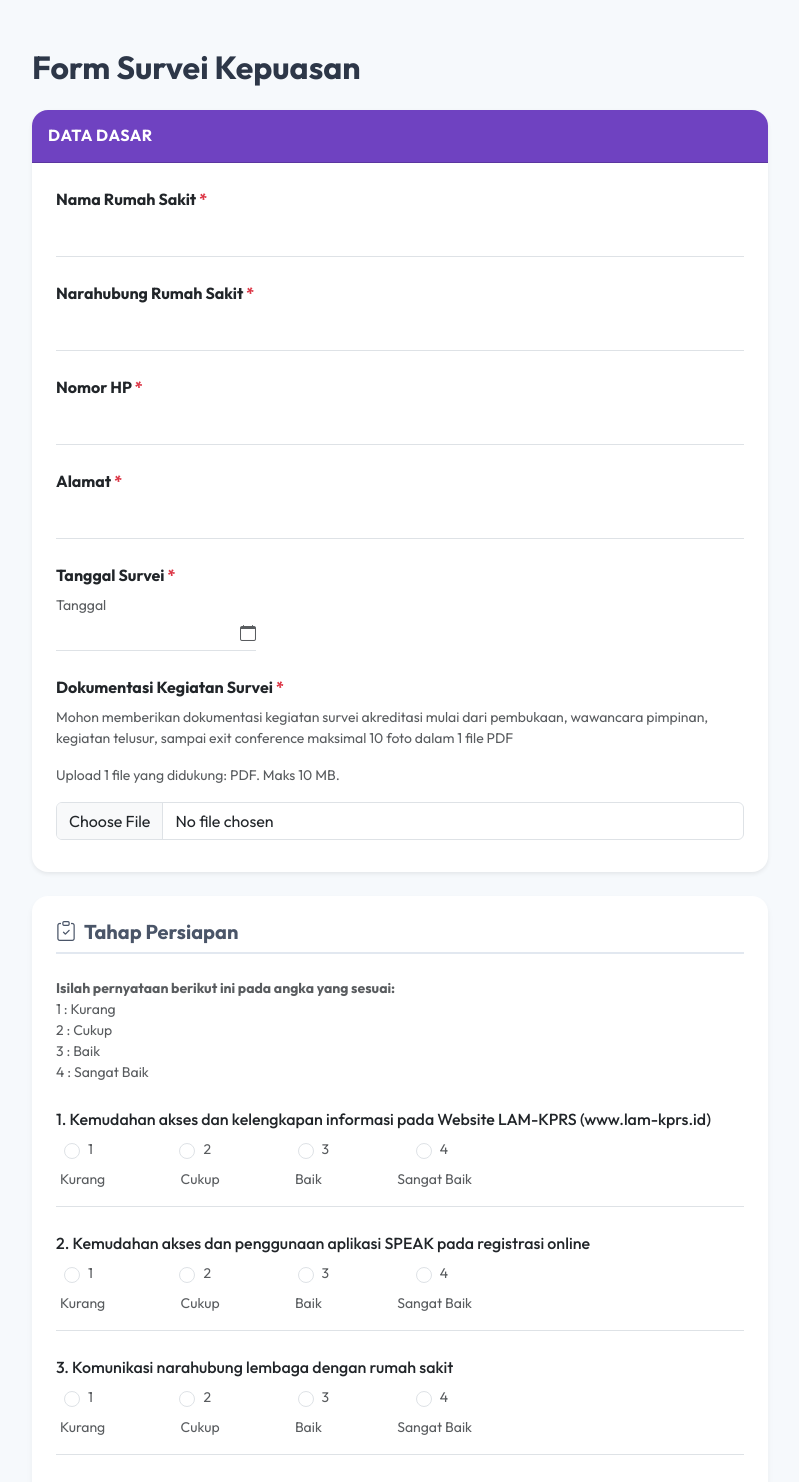
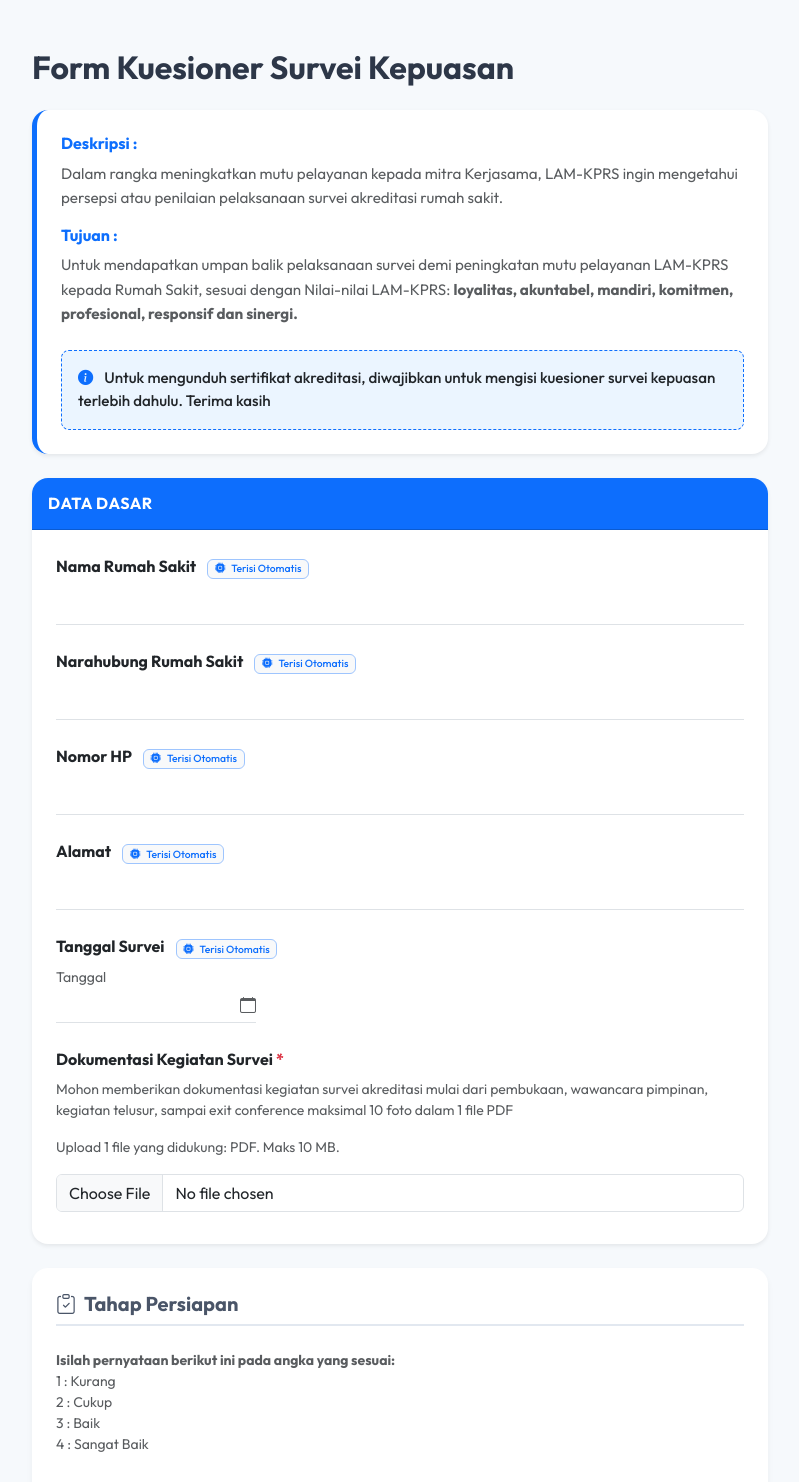
Before and after one commit to RagaAlrahcy/survei-kepuasan, a CodeIgniter app: the page made by application/views/survei_kepuasan/form_input.php in a window 1280 px wide. Shown: the top 1482 px of the page, without its empty margins (240-1039 px from the left). Run offline with CodeIgniter, Linux system fonts and the light colour scheme.

Commit message:
Update feedback untuk form kuesioner

```diff
--- a/application/views/survei_kepuasan/form_input.php
+++ b/application/views/survei_kepuasan/form_input.php
@@ -38,8 +38,8 @@
         }
 
         .form-check-input:checked {
-            background-color: #667eea;
-            border-color: #667eea;
+            background-color: #0d6efd;
+            border-color: #0d6efd;
         }
 
         .section-title {
@@ -58,11 +58,40 @@
             <div class="col-lg-8">
 
                 <div class="d-flex justify-content-between align-items-center mb-4">
-                    <h2 class="fw-bold mb-0">Form Survei Kepuasan</h2>
+                    <h2 class="fw-bold mb-0">Form Kuesioner Survei Kepuasan</h2>
                     <!-- <a href="<?= base_url('dashboard') ?>" class="btn btn-outline-secondary">
                         <i class="bi bi-arrow-left me-1"></i> Kembali ke Dashboard
                     </a> -->
                 </div>
+
+                <div class="card mb-4 border-0 shadow-sm overflow-hidden"
+                    style="border-left: 5px solid #0d6efd !important;">
+                    <div class="card-body p-4">
+                        <div class="mb-3">
+                            <h6 class="fw-bold mb-2" style="color: #0d6efd;">Deskripsi :</h6>
+                            <p class="text-muted mb-0" style="font-size: 0.95rem; line-height: 1.6;">
+                                Dalam rangka meningkatkan mutu pelayanan kepada mitra Kerjasama, LAM-KPRS ingin
+                                mengetahui persepsi atau penilaian pelaksanaan survei akreditasi rumah sakit.
+                            </p>
+                        </div>
+                        <div class="mb-4">
+                            <h6 class="fw-bold mb-2" style="color: #0d6efd;">Tujuan :</h6>
+                            <p class="text-muted mb-0" style="font-size: 0.95rem; line-height: 1.6;">
+                                Untuk mendapatkan umpan balik pelaksanaan survei demi peningkatan mutu pelayanan
+                                LAM-KPRS kepada Rumah Sakit, sesuai dengan Nilai-nilai LAM-KPRS: <strong>loyalitas,
+                                    akuntabel, mandiri, komitmen, profesional, responsif dan sinergi.</strong>
+                            </p>
+                        </div>
+                        <div class="p-3 rounded-3" style="background-color: #ebf5ff; border: 1px dashed #0d6efd;">
+                            <p class="mb-0 fw-medium text-dark" style="font-size: 0.95rem;">
+                                <i class="bi bi-info-circle-fill me-2" style="color: #0d6efd;"></i>
+                                Untuk mengunduh sertifikat akreditasi, diwajibkan untuk mengisi kuesioner survei
+                                kepuasan terlebih dahulu. Terima kasih
+                            </p>
+                        </div>
+                    </div>
+                </div>
+
 
                 <?php if ($this->session->flashdata('success')): ?>
                     <div class="alert alert-success alert-dismissible fade show" role="alert">
@@ -85,47 +114,67 @@
                     <!-- 1. Data Umum -->
                     <!-- DATA DASAR -->
                     <div class="card mb-4 overflow-hidden border-0 shadow-sm">
-                        <div class="card-header text-white p-3" style="background-color: #6f42c1;">
+                        <div class="card-header text-white p-3" style="background-color: #0d6efd;">
                             <h5 class="mb-0 fw-bold text-uppercase" style="font-size: 1rem; letter-spacing: 0.5px;">Data
                                 Dasar</h5>
                         </div>
                         <div class="card-body p-4">
                             <!-- Nama Rumah Sakit -->
                             <div class="mb-4">
-                                <label class="form-label text-dark fw-bold">Nama Rumah Sakit <span
-                                        class="text-danger">*</span></label>
+                                <label class="form-label text-dark fw-bold">Nama Rumah Sakit
+                                    <span class="badge bg-light text-primary border border-primary-subtle ms-2"
+                                        style="font-size: 0.65rem; font-weight: 500;">
+                                        <i class="bi bi-cpu-fill me-1"></i> Terisi Otomatis
+                                    </span>
+                                </label>
                                 <input type="text" class="form-control-plaintext border-bottom"
                                     value="<?= isset($kegiatan['nama_rs']) ? $kegiatan['nama_rs'] : '' ?>" readonly>
                             </div>
 
                             <!-- Narahubung Rumah Sakit -->
                             <div class="mb-4">
-                                <label class="form-label text-dark fw-bold">Narahubung Rumah Sakit <span
-                                        class="text-danger">*</span></label>
+                                <label class="form-label text-dark fw-bold">Narahubung Rumah Sakit
+                                    <span class="badge bg-light text-primary border border-primary-subtle ms-2"
+                                        style="font-size: 0.65rem; font-weight: 500;">
+                                        <i class="bi bi-cpu-fill me-1"></i> Terisi Otomatis
+                                    </span>
+                                </label>
                                 <input type="text" class="form-control-plaintext border-bottom"
                                     value="<?= isset($kegiatan['pic']) ? $kegiatan['pic'] : '' ?>" readonly>
                             </div>
 
                             <!-- Nomor HP -->
                             <div class="mb-4">
-                                <label class="form-label text-dark fw-bold">Nomor HP <span
-                                        class="text-danger">*</span></label>
+                                <label class="form-label text-dark fw-bold">Nomor HP
+                                    <span class="badge bg-light text-primary border border-primary-subtle ms-2"
+                                        style="font-size: 0.65rem; font-weight: 500;">
+                                        <i class="bi bi-cpu-fill me-1"></i> Terisi Otomatis
+                                    </span>
+                                </label>
                                 <input type="text" class="form-control-plaintext border-bottom"
                                     value="<?= isset($kegiatan['no_hp']) ? $kegiatan['no_hp'] : '' ?>" readonly>
                             </div>
 
                             <!-- Alamat -->
                             <div class="mb-4">
-                                <label class="form-label text-dark fw-bold">Alamat <span
-                                        class="text-danger">*</span></label>
+                                <label class="form-label text-dark fw-bold">Alamat
+                                    <span class="badge bg-light text-primary border border-primary-subtle ms-2"
+                                        style="font-size: 0.65rem; font-weight: 500;">
+                                        <i class="bi bi-cpu-fill me-1"></i> Terisi Otomatis
+                                    </span>
+                                </label>
                                 <input type="text" class="form-control-plaintext border-bottom"
                                     value="<?= isset($kegiatan['alamat']) ? $kegiatan['alamat'] : '' ?>" readonly>
                             </div>
 
                             <!-- Tanggal Survei -->
                             <div class="mb-4">
-                                <label class="form-label text-dark fw-bold">Tanggal Survei <span
-                                        class="text-danger">*</span></label>
+                                <label class="form-label text-dark fw-bold">Tanggal Survei
+                                    <span class="badge bg-light text-primary border border-primary-subtle ms-2"
+                                        style="font-size: 0.65rem; font-weight: 500;">
+                                        <i class="bi bi-cpu-fill me-1"></i> Terisi Otomatis
+                                    </span>
+                                </label>
                                 <div>
                                     <small class="text-muted d-block mb-1">Tanggal</small>
                                     <div class="d-flex align-items-center border-bottom pb-1" style="max-width: 200px;">
```
